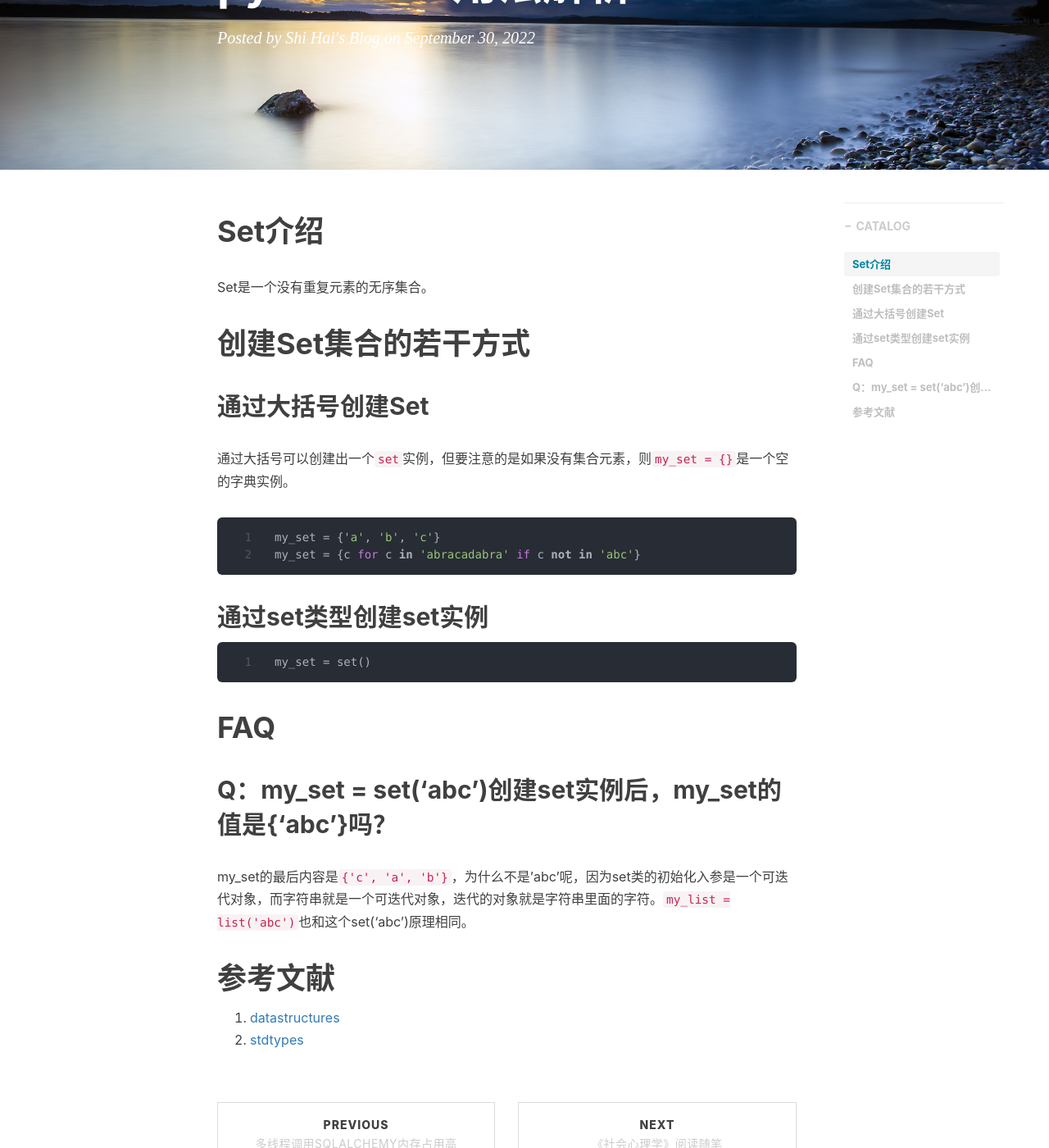
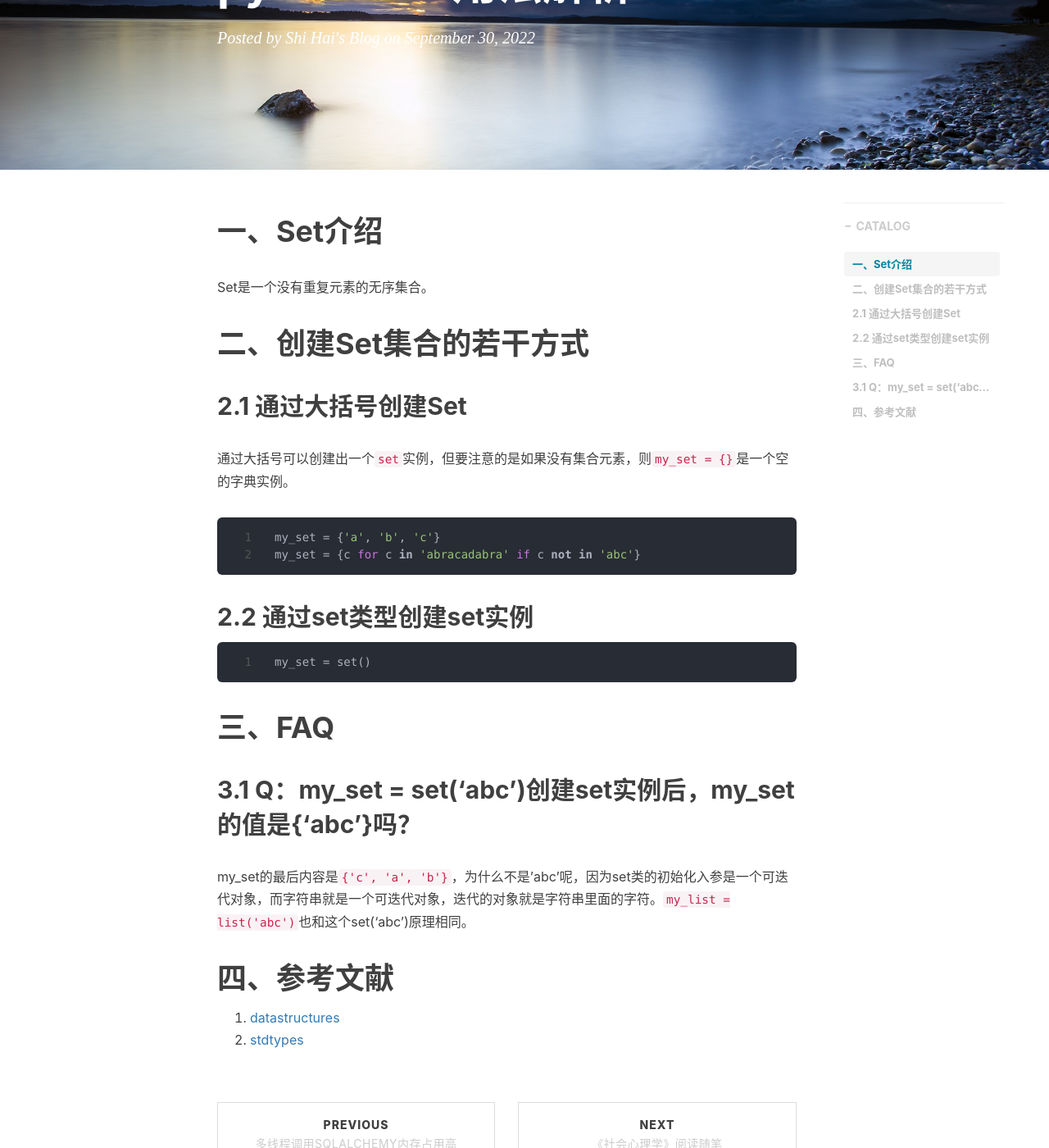
Before and after one commit to shihai1991/shihai1991.github.io, a Jekyll site: the page built from _posts/2022-09-30-python-set.md, in a window 1280 px wide and 1400 px high, scrolled down 250 px. Shown: the whole window at 82% size. Built offline with Jekyll 4.4.1, drawn with Linux system fonts in a browser that asks for light colours; nearby versions of some CDN libraries; comment, search, counter and statistics services are not loaded.

Commit message:
Update 2022-09-30-python-set.md

````diff
--- a/_posts/2022-09-30-python-set.md
+++ b/_posts/2022-09-30-python-set.md
@@ -8,28 +8,28 @@ tags:
   - python
 time: '2022.09.30 17:33:00'
 ---
-# Set介绍
+# 一、Set介绍
 Set是一个没有重复元素的无序集合。
 
-# 创建Set集合的若干方式
+# 二、创建Set集合的若干方式
 
-## 通过大括号创建Set
+## 2.1 通过大括号创建Set
 通过大括号可以创建出一个`set`实例，但要注意的是如果没有集合元素，则`my_set = {}`是一个空的字典实例。
 ```python
 my_set = {'a', 'b', 'c'}
 my_set = {c for c in 'abracadabra' if c not in 'abc'}
 ```
 
-## 通过set类型创建set实例
+## 2.2 通过set类型创建set实例
 ```python
 my_set = set()
 ```
 
-# FAQ
+# 三、FAQ
 
-## Q：my_set = set('abc')创建set实例后，my_set的值是{'abc'}吗？
+## 3.1 Q：my_set = set('abc')创建set实例后，my_set的值是{'abc'}吗？
 my_set的最后内容是`{'c', 'a', 'b'}`，为什么不是'abc'呢，因为set类的初始化入参是一个可迭代对象，而字符串就是一个可迭代对象，迭代的对象就是字符串里面的字符。`my_list = list('abc')`也和这个set('abc')原理相同。
 
-# 参考文献
+# 四、参考文献
 1. [datastructures](https://docs.python.org/3/tutorial/datastructures.html#sets)
 2. [stdtypes](https://docs.python.org/3/library/stdtypes.html#set)
````
